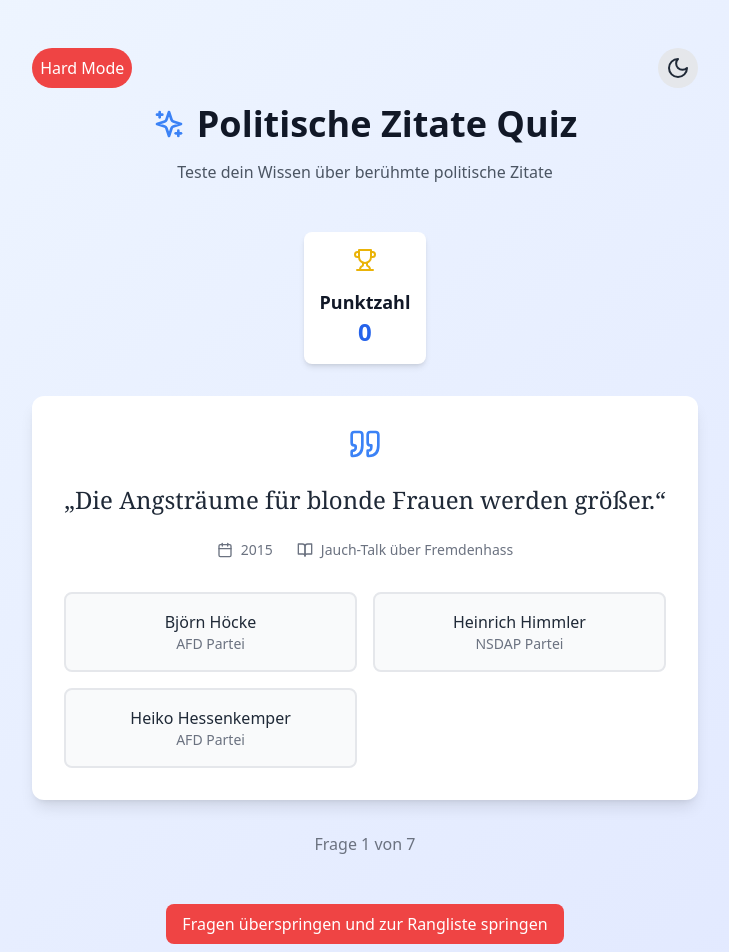
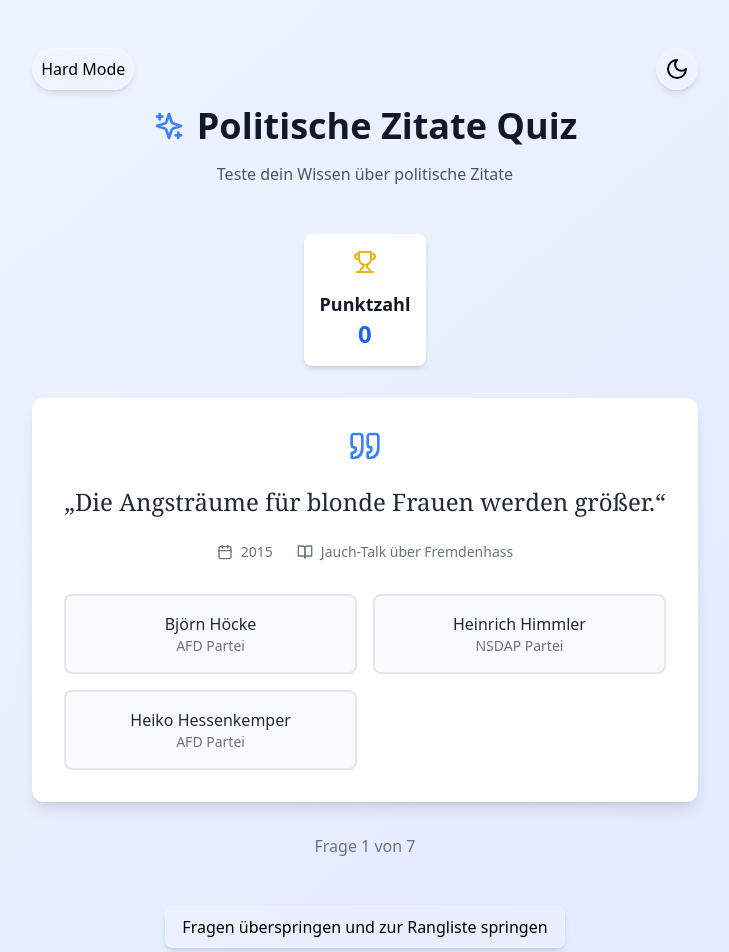
Before and after one commit to Zzackllack/Politk-Projekt, a React (Vite) app: page / in a window 1280 px wide. Shown: the top 952 px of the page, without its empty margins (275-1004 px from the left). Built offline with nearby package versions, Linux system fonts and the light colour scheme.

Commit message:
Enhance button styles; glass morphism; Shadow when hoverd; update for both white and black mode

```diff
--- a/src/App.tsx
+++ b/src/App.tsx
@@ -48,13 +48,13 @@ export default function App() {
           <div className="flex justify-between items-center mb-4">
             <button
               onClick={toggleHardMode}
-              className="p-2 rounded-full bg-red-500 text-white hover:bg-red-600 transition-colors"
+              className="p-2 rounded-full bg-white bg-opacity-20 backdrop-blur-md border border-white border-opacity-30 text-black dark:text-white hover:bg-opacity-30 transition-colors shadow-md hover:shadow-lg"
             >
               {hardMode ? "Normal Mode" : "Hard Mode"}
             </button>
             <button
               onClick={toggleDarkMode}
-              className="p-2 rounded-full bg-gray-200 dark:bg-gray-700 text-gray-800 dark:text-gray-200"
+              className="p-2 rounded-full bg-white bg-opacity-20 backdrop-blur-md border border-white border-opacity-30 text-black dark:text-white hover:bg-opacity-30 transition-colors shadow-md hover:shadow-lg"
             >
               {darkMode ? (
                 <Sun className="w-6 h-6" />
@@ -74,7 +74,7 @@ export default function App() {
                       Politische Zitate Quiz
                     </h1>
                     <p className="text-gray-600 dark:text-gray-400">
-                      Teste dein Wissen über berühmte politische Zitate
+                      Teste dein Wissen über politische Zitate
                     </p>
                   </div>
                   <div className="flex flex-col items-center gap-8">
@@ -102,7 +102,7 @@ export default function App() {
                     )}
                     <button
                       onClick={skipToGameOver}
-                      className="mt-4 px-4 py-2 bg-red-500 text-white rounded-lg hover:bg-red-600 transition-colors"
+                      className="mt-4 px-4 py-2 bg-white bg-opacity-20 backdrop-blur-md border border-white border-opacity-30 text-black dark:text-white hover:bg-opacity-30 transition-colors rounded-lg shadow-md hover:shadow-lg"
                     >
                       Fragen überspringen und zur Rangliste springen
                     </button>
```
